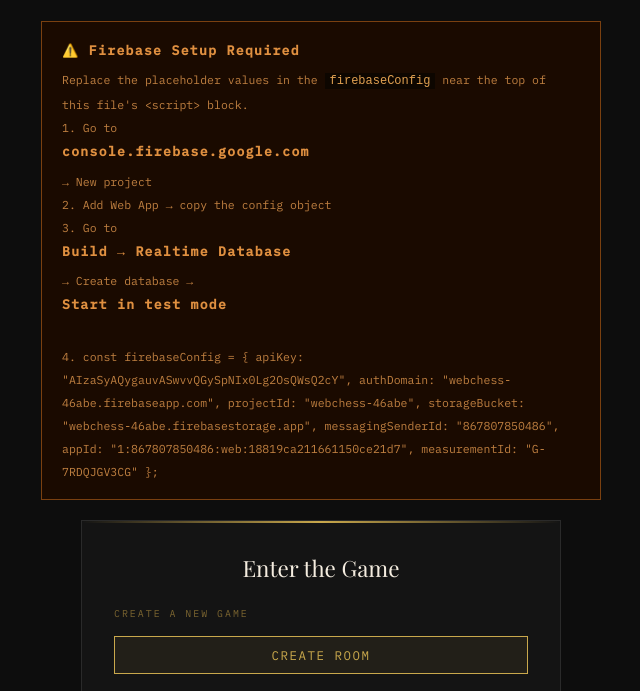
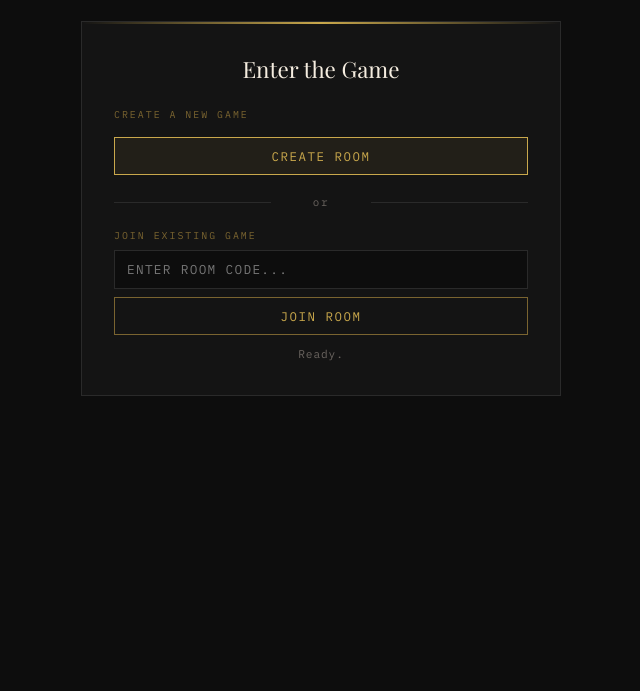
Before and after one commit to Amampondo/WebChess, a plain HTML site: page index.html in a window 1280 px wide. Shown: the part 101-792 px from the top of the page, without its empty margins (319-959 px from the left). Drawn offline with nearby package versions, Linux system fonts and the light colour scheme.

Commit message:
Replace Firebase config placeholder with actual values
Updated Firebase configuration with actual values.

```diff
--- a/index.html
+++ b/index.html
@@ -96,23 +96,7 @@
   1. Go to <strong>console.firebase.google.com</strong> → New project<br>
   2. Add Web App → copy the config object<br>
   3. Go to <strong>Build → Realtime Database</strong> → Create database → <strong>Start in test mode</strong><br>
-  4. const firebaseConfig = {
-
-    apiKey: "AIzaSyAQygauvASwvvQGySpNIx0Lg2OsQWsQ2cY",
-
-    authDomain: "webchess-46abe.firebaseapp.com",
-
-    projectId: "webchess-46abe",
-
-    storageBucket: "webchess-46abe.firebasestorage.app",
-
-    messagingSenderId: "867807850486",
-
-    appId: "1:867807850486:web:18819ca211661150ce21d7",
-
-    measurementId: "G-7RDQJGV3CG"
-
-  };
+  4.
 
 </div>
 
@@ -184,14 +168,22 @@
 //  🔥  PASTE YOUR FIREBASE CONFIG HERE
 // ══════════════════════════════════════════════════════════════════
 const firebaseConfig = {
-  apiKey:            "PASTE_YOUR_API_KEY",
-  authDomain:        "PASTE_YOUR_AUTH_DOMAIN",
-  databaseURL:       "PASTE_YOUR_DATABASE_URL",   // e.g. https://my-project-default-rtdb.firebaseio.com
-  projectId:         "PASTE_YOUR_PROJECT_ID",
-  storageBucket:     "PASTE_YOUR_STORAGE_BUCKET",
-  messagingSenderId: "PASTE_YOUR_MESSAGING_SENDER_ID",
-  appId:             "PASTE_YOUR_APP_ID"
-};
+
+    apiKey: "AIzaSyAQygauvASwvvQGySpNIx0Lg2OsQWsQ2cY",
+
+    authDomain: "webchess-46abe.firebaseapp.com",
+
+    projectId: "webchess-46abe",
+
+    storageBucket: "webchess-46abe.firebasestorage.app",
+
+    messagingSenderId: "867807850486",
+
+    appId: "1:867807850486:web:18819ca211661150ce21d7",
+
+    measurementId: "G-7RDQJGV3CG"
+
+  };
 // ══════════════════════════════════════════════════════════════════
 
 const CONFIGURED = firebaseConfig.apiKey !== "PASTE_YOUR_API_KEY";
```
